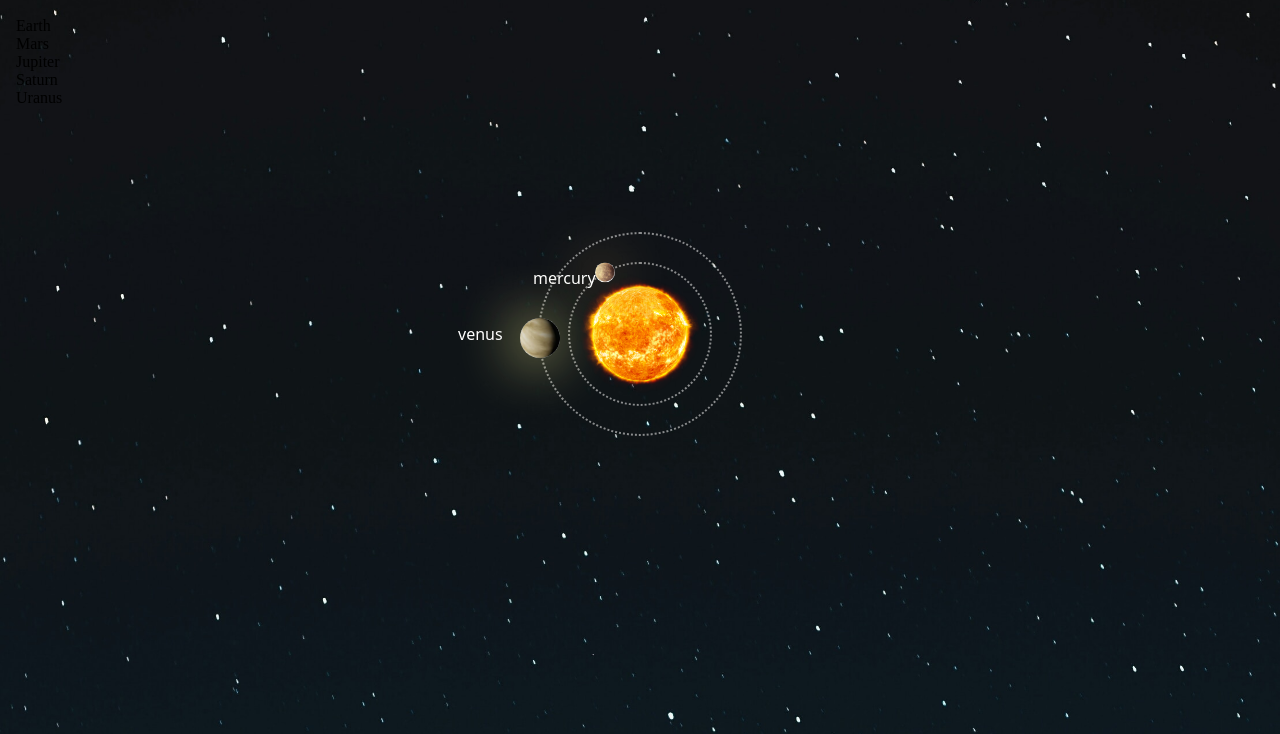
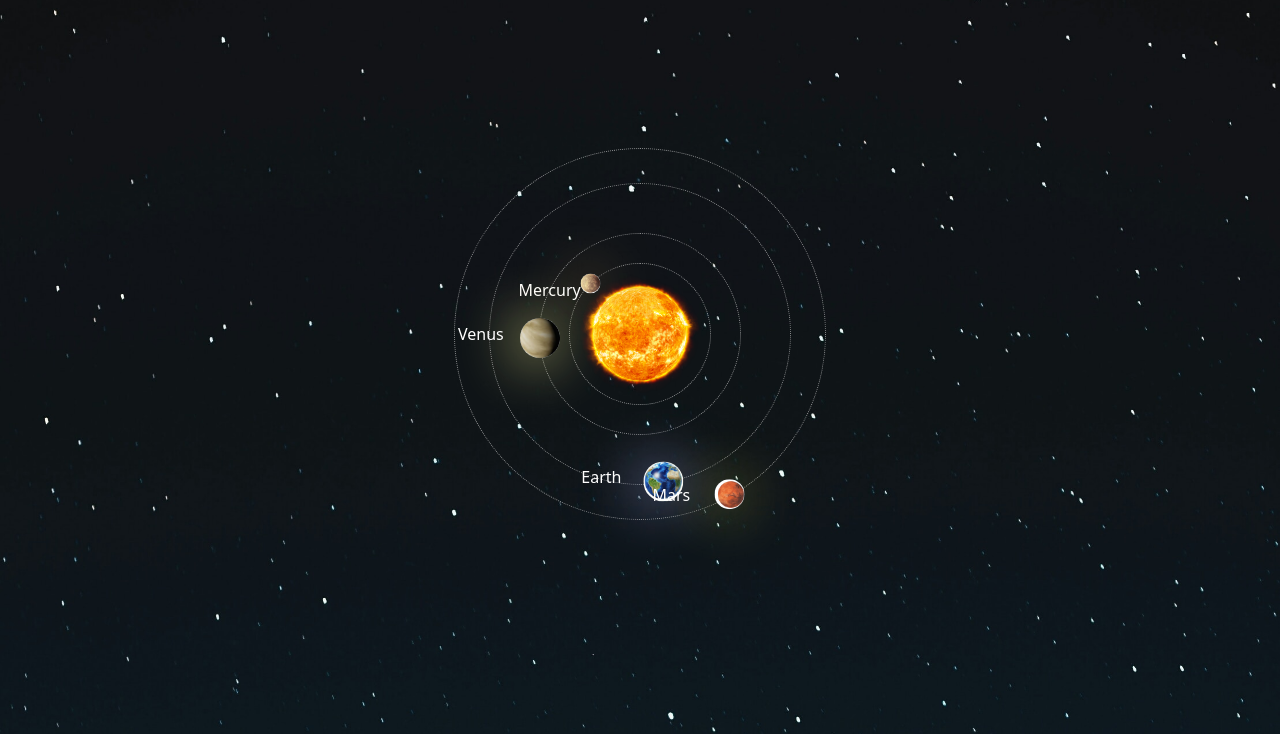
Before and after one commit to Brindabijukchhe/Solar-System, a plain HTML site: page index.html in a window 1280 px wide. Shown: the part 66-800 px from the top of the page. Drawn offline with Linux system fonts and the light colour scheme.

Commit message:
Earth & Mars added

```diff
--- a/index.html
+++ b/index.html
@@ -15,20 +15,28 @@
 
     <div class="mercury-outline">
         <div class="mercury">
-            <p>mercury</p>
+            <p>Mercury</p>
         </div>
 
     </div>
     <div class="venus-outline-1">
         <div class="venus">
-            <p>venus</p>
+            <p>Venus</p>
         </div>
     </div>
-    <div class="earth">Earth</div>
-    <div class="mars">Mars</div>
-    <div class="jupiter">Jupiter</div>
-    <div class="saturn">Saturn</div>
-    <div class="uranus">Uranus</div>
+    <div class="earth-outline-1">
+        <div class="earth">
+            <p>Earth</p>
+        </div>
+    </div>
+    <div class="mars-outline-1">
+        <div class="mars">
+            <p>Mars</p>
+        </div>
+
+
+    </div>
+
 
 
 
--- a/style.css
+++ b/style.css
@@ -30,7 +30,7 @@ body{
     left: 43%;
     top: 42%;
     transform: translate(-50%, -50%);
-    animation: orbit2 3s linear infinite;
+    animation: orbit2 8s linear infinite;
 }
 
 @keyframes orbit2 {
@@ -47,9 +47,14 @@ p{
     top: -11px;
 }
 
-.mercury-outline, .venus-outline-1{
+
+/* .jupiter-outline-1, .saturn-outline-1, */
+/* .uranus-outline-1, .neptune-outline-1 */
+
+.mercury-outline, .venus-outline-1, .earth-outline-1, .mars-outline-1
+ {
     border-radius: 50%;
-    border: 2px dotted #ddd9;
+    border: 1.5px dotted #ddd9;
     position: absolute;
     top: 50%;
     left: 50%;
@@ -87,3 +92,55 @@ p{
     height: 200px;
     width: 200px;
 }
+
+.earth{
+    height: 40px;
+    width: 40px;
+    border-radius: 50%;
+    background-image: url(../assets/earth.jpg) ;
+    background-size: 100%;
+    position: absolute;
+    box-shadow: -4px 2px 56px rgba(161, 175, 249, 0.766);
+    left: 44%;
+    top: 43%;
+    transform: translate(-50%, -50%);
+    animation: orbit4 22s linear infinite;
+}
+
+@keyframes orbit4 {
+    from{transform: rotate(0deg) translateX(150px) rotate(0deg);}
+    to{transform: rotate(360deg) translateX(150px) rotate(-360deg);}
+
+}
+
+
+.earth-outline-1{
+    height: 300px;
+    width: 300px;
+}
+
+.mars{
+    height: 30px;
+    width: 30px;
+    border-radius: 50%;
+    background-image: url(../assets/mars.jpg) ;
+    background-size: 110%;
+    position: absolute;
+    box-shadow: -4px 2px 56px rgba(207, 207, 59, 0.766);
+    left: 45%;
+    top: 46%;
+    transform: translate(-50%, -50%);
+    animation: orbit5 30s linear infinite;
+}
+
+@keyframes orbit5 {
+    from{transform: rotate(0deg) translateX(185px) rotate(0deg);}
+    to{transform: rotate(360deg) translateX(185px) rotate(-360deg);}
+
+}
+
+
+.mars-outline-1{
+    height: 370px;
+    width: 370px;
+}
```
Also changed, not shown: assets/earth.jpg (added), assets/jupiter.jpg (added), assets/mars.jpg (added).
